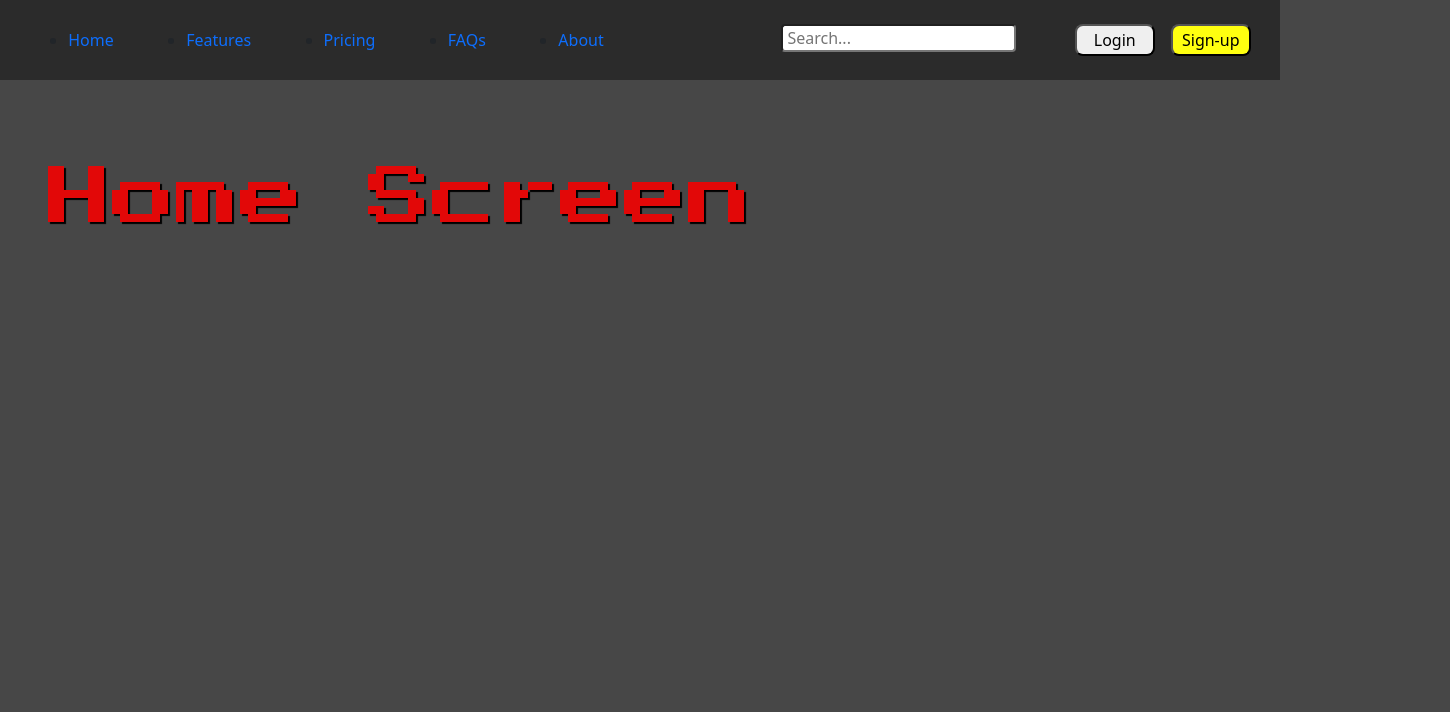
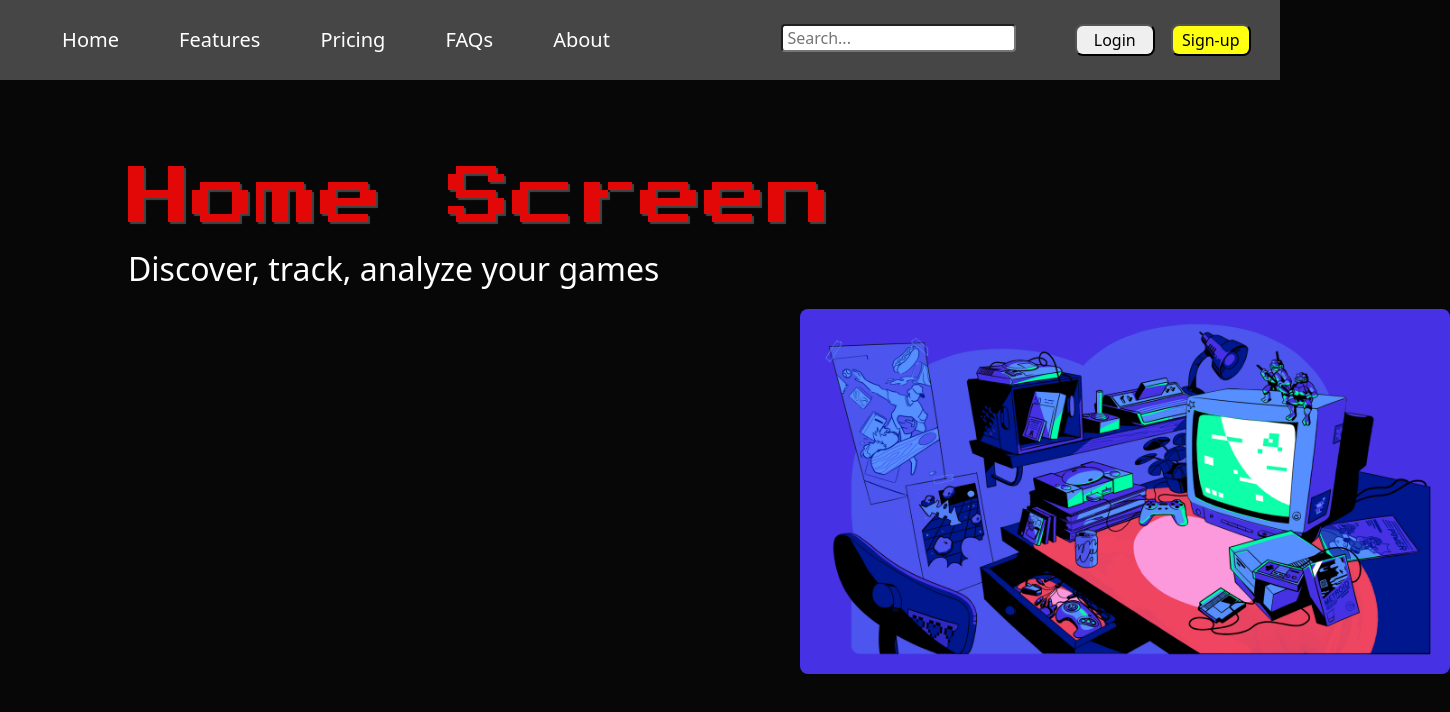
Before and after one commit to PaulGallagher37/home_screen, a React (Create React App) app: page / in a window 1280 px wide. Shown: the top 712 px of the page, 1450 px wide, since content can reach past the window. Built offline with nearby package versions, Linux system fonts and the light colour scheme.

Commit message:
updating Header adding main image

```diff
--- a/src/components/Header.js
+++ b/src/components/Header.js
@@ -6,11 +6,11 @@ function Header() {
 
             <div className="header-one">
                 <ul  className="header-ul">
-                    <li><a href="#" className="header-a">Home</a></li>
-                    <li><a href="#" className="header-a">Features</a></li>
-                    <li><a href="#" className="header-a">Pricing</a></li>
-                    <li><a href="#" className="header-a">FAQs</a></li>
-                    <li><a href="#" className="header-a">About</a></li>
+                    <li className="header-li"><a href="#" className="header-a">Home</a></li>
+                    <li className="header-li"><a href="#" className="header-a">Features</a></li>
+                    <li className="header-li"><a href="#" className="header-a">Pricing</a></li>
+                    <li className="header-li"><a href="#" className="header-a">FAQs</a></li>
+                    <li className="header-li"><a href="#" className="header-a">About</a></li>
                 </ul>
             </div>
 
--- a/src/components/Main.js
+++ b/src/components/Main.js
@@ -1,8 +1,15 @@
 import React from "react";
+import main_image from "../images/retrogaming.png"
 
 function Main(){
     return (
-        <h1>Home Screen</h1>
+        <div className="main-container">
+            <div className="main-title-container">
+                <h1 className="main-h1">Home Screen</h1>
+                <p className="main-p1">Discover, track, analyze your games</p>
+            </div>
+            <img className="main-img" src={main_image} width="650"></img>
+        </div>
     )
 };
 
--- a/src/index.css
+++ b/src/index.css
@@ -11,17 +11,39 @@ html {
 }
 
 body {
-  background-color: rgb(71, 71, 71);
+  background-color: rgb(7, 7, 7);
 }
 
-h1 {
+/*Main CSS*/
+
+.main-container {
+  display: flex;
+  flex-direction: column;
+}
+
+.main-title-container {
+  display: flex;
+  flex-direction: column;
+  margin-top: 5rem;
+  margin-left: 8rem;
+}
+
+.main-h1 {
   font-family:"Press Start 2P";
   color: rgb(226, 8, 8);
   font-weight:lighter;
   font-size: 4rem;
-  margin-top: 5rem;
-  margin-left: 3rem;
-  text-shadow: 2px 2px 1px black;
+  text-shadow: 2px 2px 1px rgb(68, 68, 68);
+}
+
+.main-p1 {
+  color: white;
+  font-size: 2rem;
+}
+
+.main-img {
+  margin-left: 50rem;
+  border-radius: 0.5rem;
 }
 
 /* Header CC */
@@ -31,7 +53,7 @@ h1 {
   flex-direction: row;
   align-items: center;
   height: 5rem;
-  background-color: rgb(43, 43, 43);
+  background-color: rgb(70, 70, 70);
 }
 
 .header-one {
@@ -59,6 +81,12 @@ h1 {
 
 .header-a {
   text-decoration: none;
+  font-size: 1.25rem;
+  color: white;
+}
+
+.header-li {
+  list-style: none;
 }
 
 .header-form {
```
Also changed, not shown: src/images/retrogaming.png (added).
